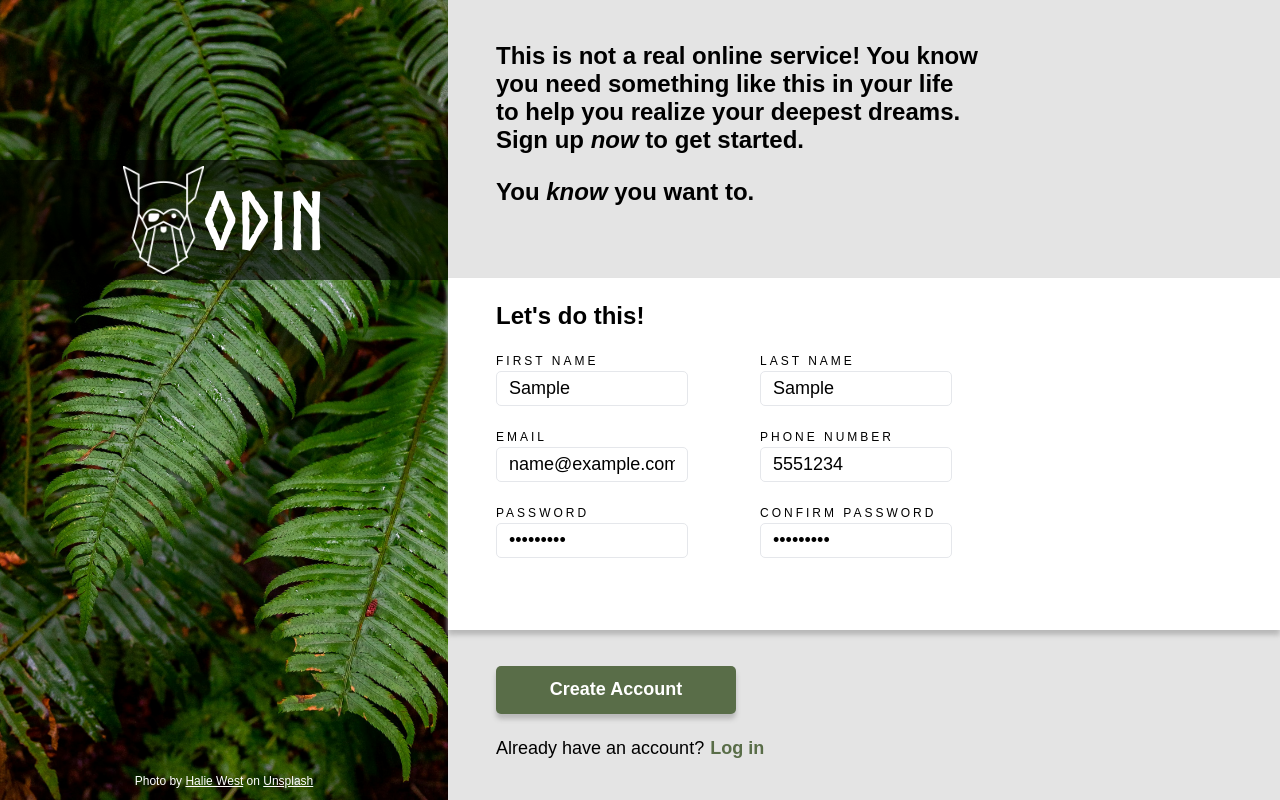
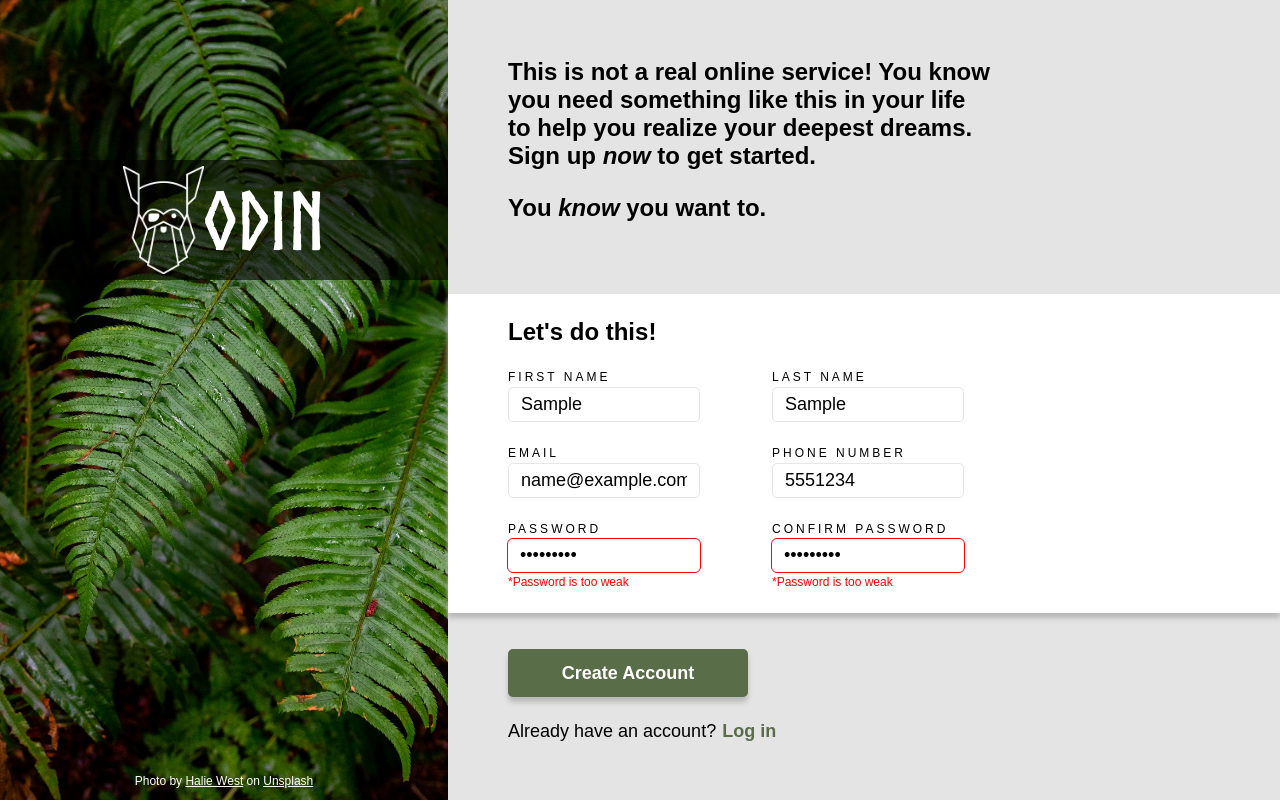
Before and after one commit to prevail00/sign-up-form, a plain HTML site: page index.html in a window 1280 px wide. Both pictures are taken after typing "Sample", "Sample", "name@example.com", "5551234", "Sample123", "Sample123" into the empty fields and a click on the button "Create Account". Drawn offline with Linux system fonts and the light colour scheme.

Commit message:
Implement password validation
Updated password validation function and added error message.
The message appears if the password does not meet the requirements

```diff
--- a/index.html
+++ b/index.html
@@ -49,11 +49,13 @@
                 <div class="form-row">
                     <div class="form-column">
                         <label for="password">Password</label>
-                        <input type="password" minlength="8" maxlength="20" size="20" id="password" name="password">
+                        <input type="password" pattern="(?=.*[a-z])(?=.*[A-Z])(?=.*\d)(?=.*\W).{8,}" maxlength="24" size="24" id="password" name="password" title="Password must contain upper and lower case letters, numbers, and special symbols and it must be at least 8 characters long.">
+                        <div class="error-message">*Password is too weak</div>
                     </div>
                     <div class="form-column">
                         <label for="confirm-password">Confirm Password</label>
-                        <input type="password" minlength="8" maxlength="20" size="20" id="confirm-password" name="confirm-password">
+                        <input type="password" pattern="(?=.*[a-z])(?=.*[A-Z])(?=.*\d)(?=.*\W).{8,}" minlength="8" maxlength="24" size="24" id="confirm-password" name="confirm-password" title="Password must contain upper and lower case letters, numbers, and special symbols and it must be at least 8 characters long.">
+                        <div class="error-message">*Password is too weak</div>
                     </div>
                 </div>
             </div>
--- a/style.css
+++ b/style.css
@@ -76,26 +76,30 @@ body {
 }
 
 .content {
-  padding-left: 4rem;
+  padding-left: 5rem;
+}
+
+#header {
+  padding-bottom: 6rem;
+}
+
+#footer {
+  padding-top: 3rem;
 }
 
 form {
   min-height: 30vh;
   box-sizing: border-box;
   background-color: white;
-  padding-top: 2rem;
-  padding-bottom: 6rem;
   display: flex;
   flex-direction: column;
   gap: 2rem;
-  margin-top: 6rem;
-  margin-bottom: 3rem;
+  padding: 2rem 2rem 2rem 0;
 }
 
 form,
 button,
 input:focus {
-
   box-shadow: 0px 5px 5px rgb(184, 184, 184);
 }
 
@@ -145,6 +149,16 @@ input:invalid {
   outline: 1px solid red;
 }
 
+input:invalid + .error-message {
+  display: block;
+}
+
+.error-message {
+  display: none;
+  color: red;
+  margin-top: 0.3rem;
+}
+
 button,
 .login-container > * {
   font-size: 1.5rem;
```
